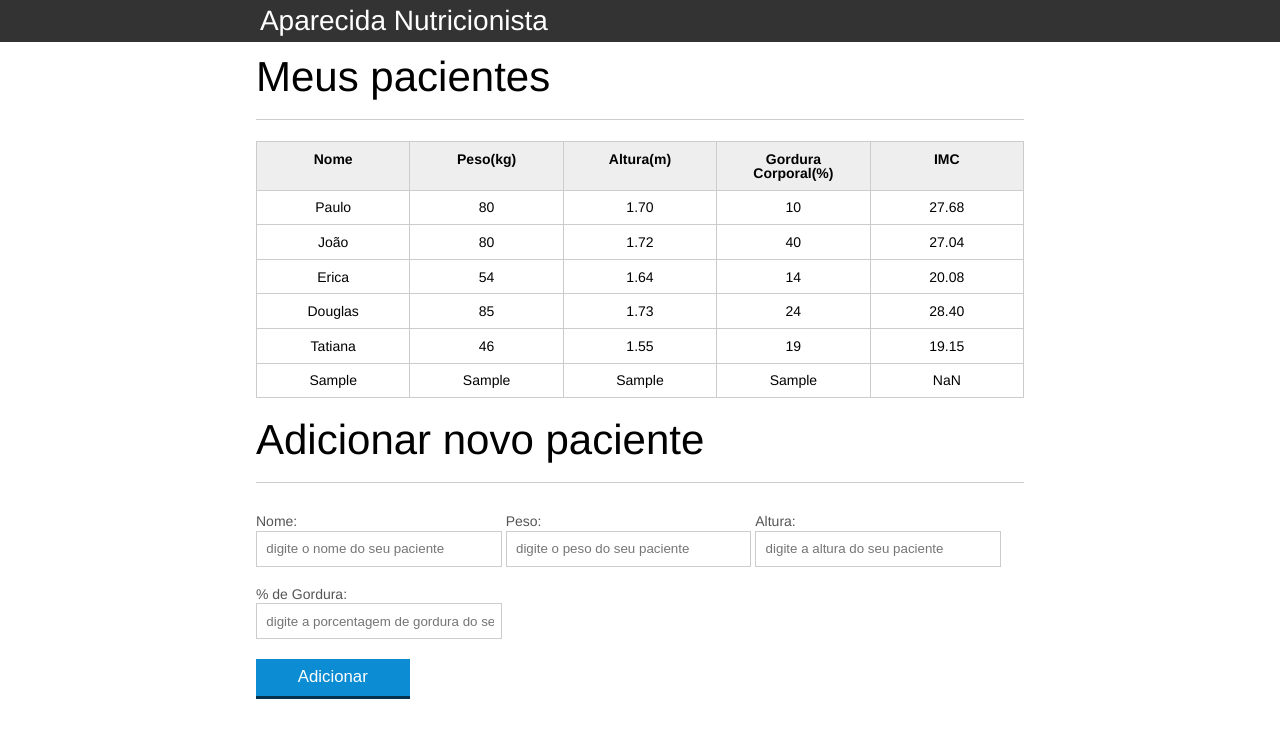
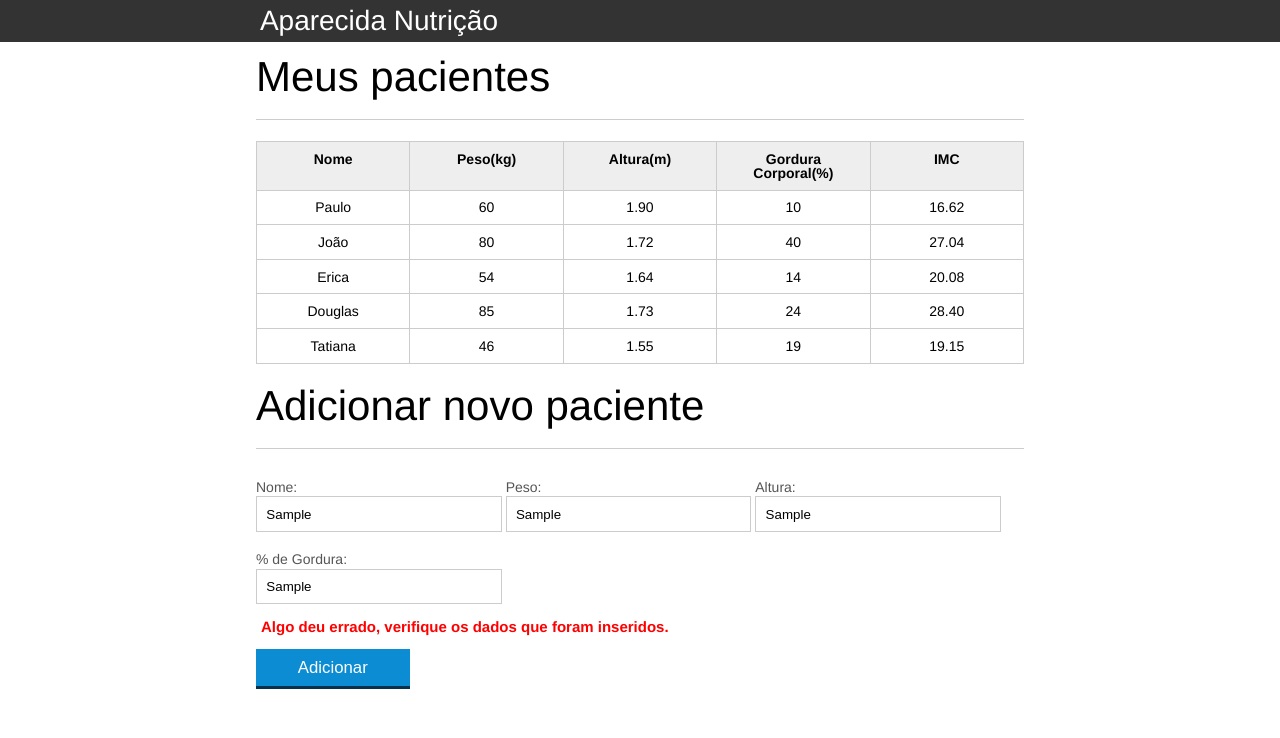
Before and after one commit to jeffersonmello8/aparecida-nutricao, a plain HTML site: page index.html in a window 1280 px wide. Both pictures are taken after typing "Sample", "Sample", "Sample", "Sample" into the empty fields and a click on the button "Adicionar". Drawn offline with Linux system fonts and the light colour scheme.

Commit message:
refatorei o código em algumas partes e criei validações para barrar ao inserir um novo pacientes inválidos pelo form

```diff
--- a/css/index.css
+++ b/css/index.css
@@ -136,3 +136,11 @@ button[disabled=disabled], button:disabled {
 .paciente-invalido{
 	background-color: lightcoral;
 }
+
+#mensagem-erro{
+	color: red;
+	font-weight: bold;
+	font-size: 15px;
+	display: block;
+	padding: 5px;
+}
--- a/index.html
+++ b/index.html
@@ -30,8 +30,8 @@
 					<tbody id="tabela-pacientes">
 						<tr class="paciente" id="primeiro-paciente" >
 							<td class="info-nome">Paulo</td>
-							<td class="info-peso">80</td>
-							<td class="info-altura">1.70</td>
+							<td class="info-peso">60</td>
+							<td class="info-altura">1.90</td>
 							<td class="info-gordura">10</td>
 							<td class="info-imc">0</td>
 						</tr>
@@ -91,7 +91,7 @@
 					<label for="gordura">% de Gordura:</label>
 					<input id="gordura" name="gordura" type="text" placeholder="digite a porcentagem de gordura do seu paciente" class="campo campo-medio">
 				</div>
-
+				<span id="mensagem-erro"></span>
 				<button id="adicionar-paciente" class="botao bto-principal">Adicionar</button>
 			</form>
 		</section>
--- a/js/calcula-imc.js
+++ b/js/calcula-imc.js
@@ -1,6 +1,3 @@
-var titulo = document.querySelector(".titulo");
-titulo.textContent = "Aparecida Nutricionista";
-
 var pacientes = document.querySelectorAll(".paciente");
 
 for (var i = 0; i < pacientes.length; i ++) {
@@ -15,19 +12,17 @@ for (var i = 0; i < pacientes.length; i ++) {
 
     var tdImc = paciente.querySelector(".info-imc");
 
-    var pesoEhValido = true;
-    var alturaEhValida = true;
+    var pesoEhValido = validaPeso(peso);
+    var alturaEhValida = validaAltura(altura);
 
-    if (peso <= 0 || peso >= 200) {
+    if (!validaPeso(peso)) {
         console.log("O peso do paciente é inválido!");
-        pesoEhValido = false;
         tdImc.textContent = ("Peso inválido!")
         paciente.classList.add("paciente-invalido")
     }
 
-    if (altura <= 0 || altura >= 3.00) {
+    if (!validaAltura(altura)) {
         console.log("A altura do paciente é inválida");
-        alturaEhValida = false;
         tdImc.textContent = ("Altura inválida!")
         paciente.classList.add("paciente-invalido")
     }
@@ -43,3 +38,19 @@ function calculaImc(peso,altura){
     imc = peso / (altura * altura);
     return imc.toFixed(2);
 }
+
+function validaPeso(peso){
+    if (peso >= 0 && peso <= 200) {
+        return true;
+    }else {
+        return false;
+    }
+}
+
+function validaAltura(altura){
+    if (altura >= 0 && altura <= 2.50){
+        return true;
+    }else {
+        return false;
+    }
+}
--- a/js/form.js
+++ b/js/form.js
@@ -2,22 +2,20 @@ var botaoAdicionar = document.querySelector("#adicionar-paciente");
 
 botaoAdicionar.addEventListener("click", function(event){
     event.preventDefault();
-
     var form = document.querySelector("#form-adiciona");
-
     var paciente = obtemPacienteDoFormulario(form);
-
     var pacienteTr = montaTr(paciente);
-
     var tabela = document.querySelector("#tabela-pacientes");
-
+    if (!validaPaciente(paciente)){
+        var mensagem = document.querySelector("#mensagem-erro");
+        mensagem.textContent = "Algo deu errado, verifique os dados que foram inseridos.";
+        return;
+    }
     tabela.appendChild(pacienteTr);
-
     form.reset();
 })
 
 function obtemPacienteDoFormulario(form){
-
     var paciente = {
         nome: form.nome.value,
         peso: form.peso.value,
@@ -25,30 +23,31 @@ function obtemPacienteDoFormulario(form){
         gordura: form.gordura.value,
         imc: calculaImc(form.peso.value, form.altura.value)
     }
-
     return paciente;
 }
 
 function montaTr(paciente){
-
     var pacienteTr = document.createElement("tr");
-
     pacienteTr.classList.add("paciente");
-
     pacienteTr.appendChild(montaTd(paciente.nome, "info-nome"));
     pacienteTr.appendChild(montaTd(paciente.peso, "info-peso"));
     pacienteTr.appendChild(montaTd(paciente.altura, "info-altura"));
     pacienteTr.appendChild(montaTd(paciente.gordura, "info-gordura"));
     pacienteTr.appendChild(montaTd(paciente.imc, "info-imc"));
-
     return pacienteTr;
-
 }
 
-function montaTd (dado, classe){
+function montaTd(dado,classe){
     var td = document.createElement("td");
     td.textContent = dado;
     td.classList.add(classe);
-
     return td;
 }
+
+function validaPaciente(paciente){
+    if(validaPeso(paciente.peso) && validaAltura(paciente.altura)){
+        return true;
+    }else {
+        return false;
+    }
+}
```
